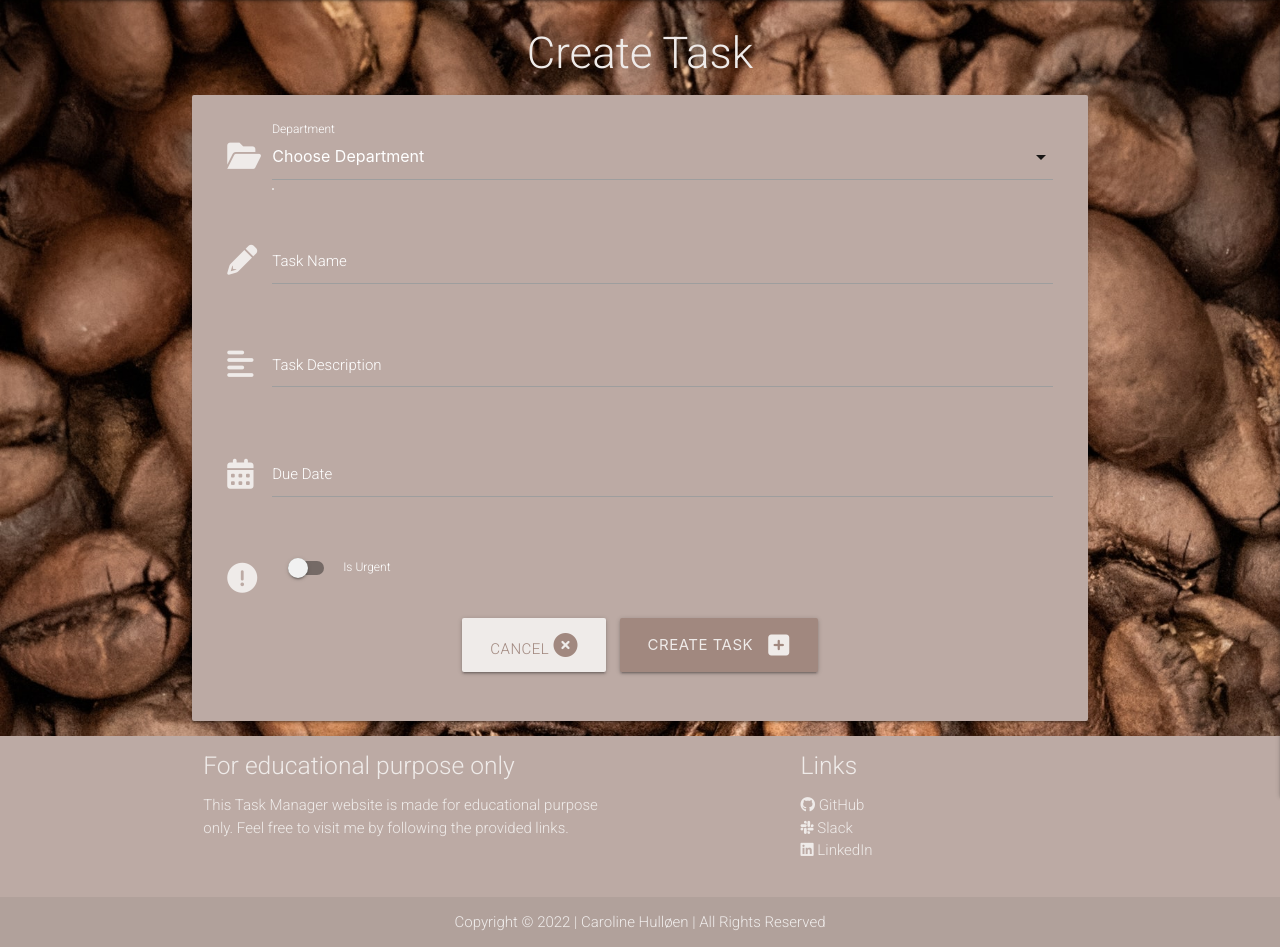
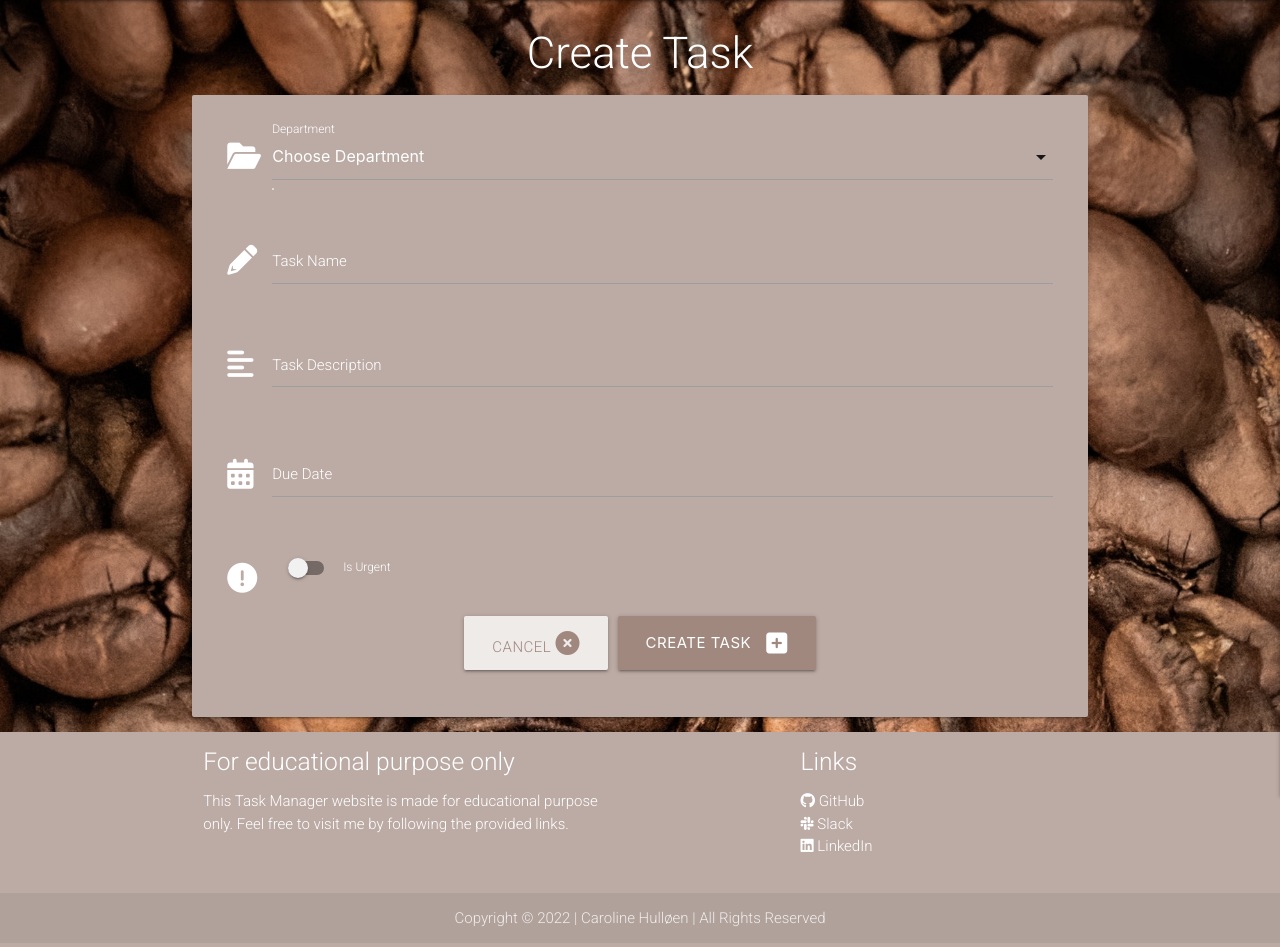
Before and after one commit to Carhul/Task_Manager, a Flask app: page /create_task in a window 1280 px wide. Shown: the part 64-1011 px from the top of the page. After the commit the page ends 990 px from the top, so only its background shows below. Run offline with Flask 2, Linux system fonts and the light colour scheme; data that the repository does not hold is empty; some libraries are stand-ins or nearby versions.

Commit message:
Change margin on large-btn from 5 to 3px

```diff
--- a/static/css/style.css
+++ b/static/css/style.css
@@ -13,7 +13,7 @@ html {
 
 /* Text Color Of Header & Footer */
 .base-color {
-    color: #efebe9;
+    color: white;
 }
 
 /* Reset, Edit and Delete buttons */
@@ -76,7 +76,7 @@ switch label input[type=checkbox]:checked+.lever:after {
 }
 
 .btn, .btn-large {
-    margin: 5px;
+    margin: 3px;
 }
 
 /* Buttons hover */
```
